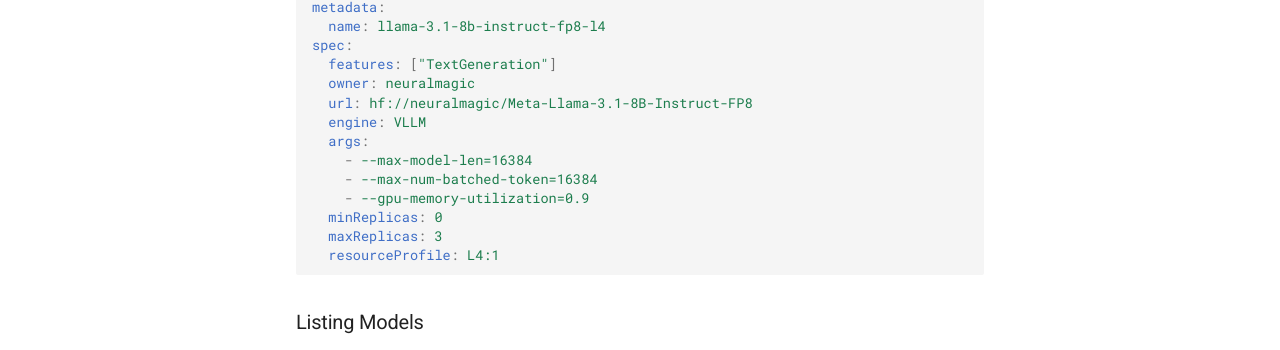
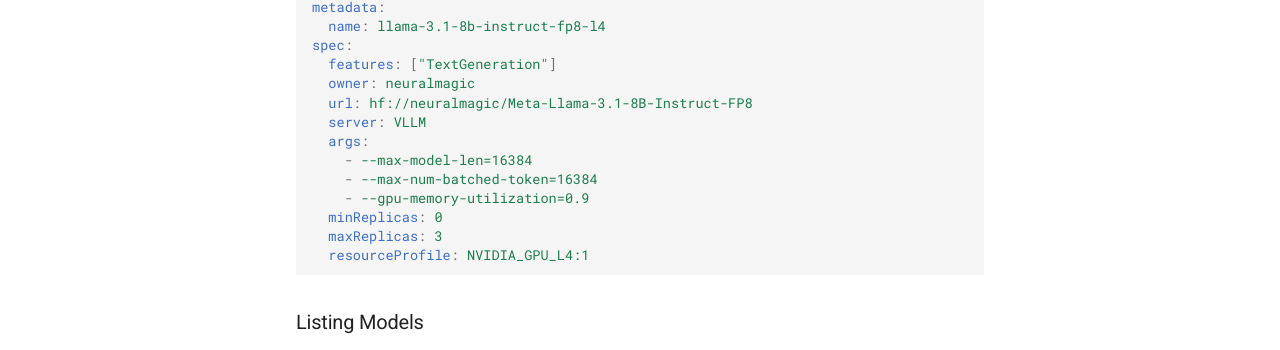
Before and after one commit to substratusai/kubeai, an MkDocs documentation site: the page built from docs/model-management.md, in a window 1280 px wide and 900 px high. Shown: the part 313-663 px from the top of the window. Built offline with MkDocs 1.6.1 and Material for MkDocs 9.7.7, drawn with Linux system fonts in a browser that asks for light colours; comment, search, counter and statistics services are not loaded.

Commit message:
Map resource profiles to images

````diff
--- a/docs/model-management.md
+++ b/docs/model-management.md
@@ -13,14 +13,14 @@
   features: ["TextGeneration"]
   owner: neuralmagic
   url: hf://neuralmagic/Meta-Llama-3.1-8B-Instruct-FP8
-  engine: VLLM
+  server: VLLM
   args:
     - --max-model-len=16384
     - --max-num-batched-token=16384
     - --gpu-memory-utilization=0.9
   minReplicas: 0
   maxReplicas: 3
-  resourceProfile: L4:1
+  resourceProfile: NVIDIA_GPU_L4:1
 ```
 
 ### Listing Models
````
Also changed, not shown: 2 other files.
